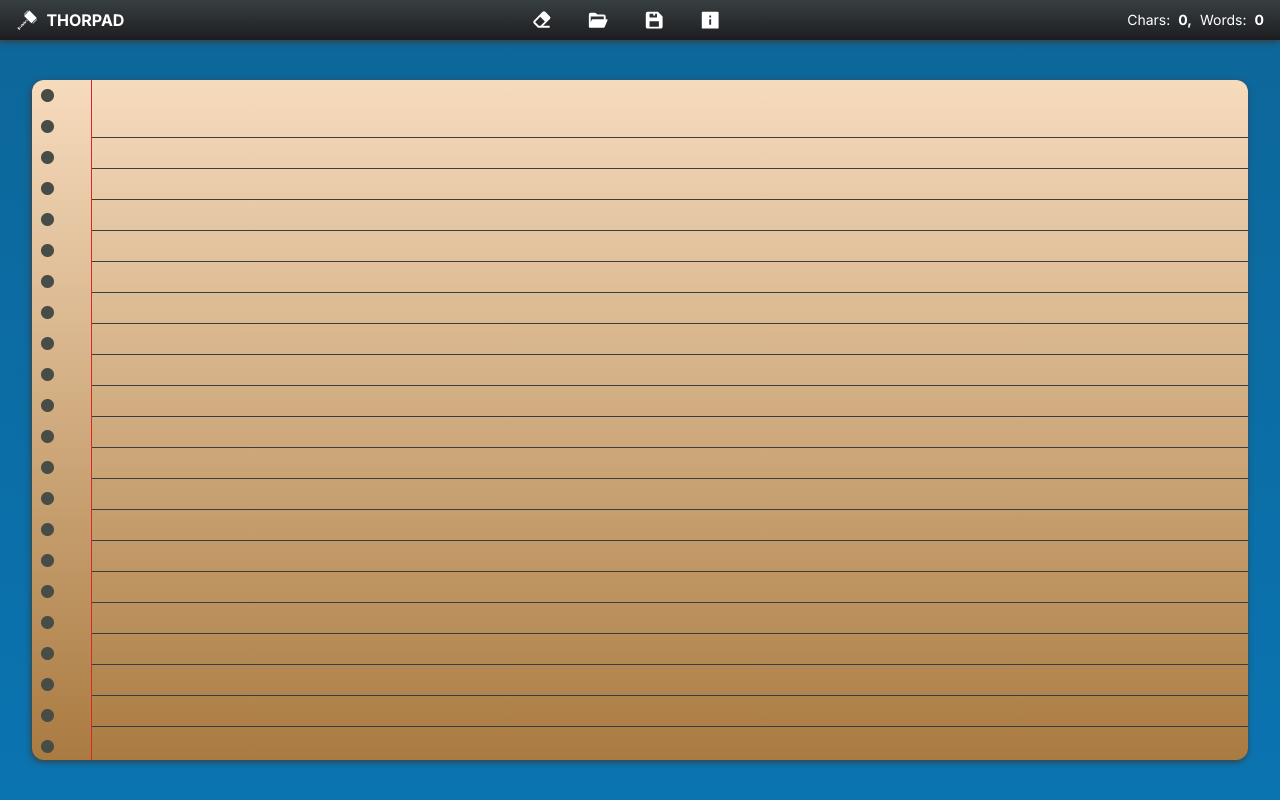
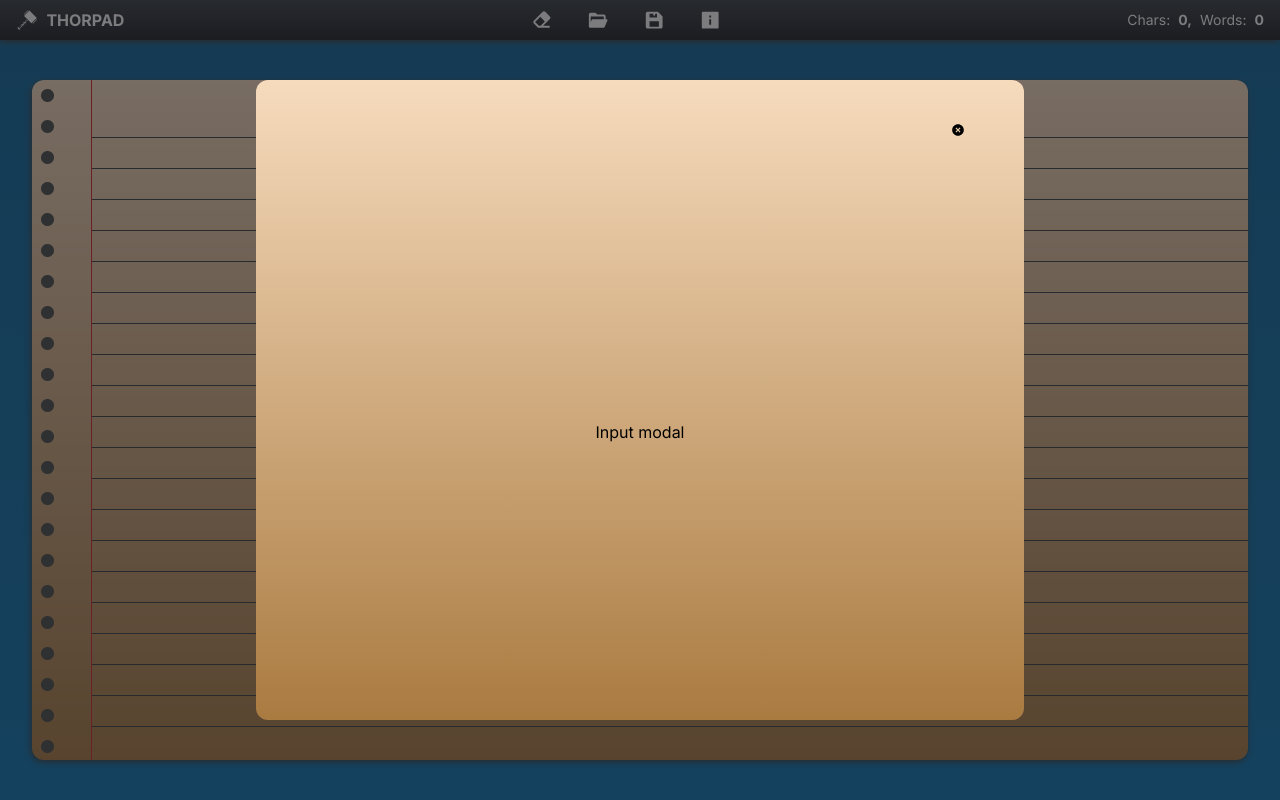
Before and after one commit to patrickgunnar/thorpad-app, a Next.js app: page / in a window 1280 px wide. Both pictures are taken after a click on the button 597 px from the left and 20 px from the top of the page. Built offline with nearby package versions, Linux system fonts and the light colour scheme.

Commit message:
feat: added styles

```diff
--- a/src/components/modal/Modal.tsx
+++ b/src/components/modal/Modal.tsx
@@ -1,13 +1,37 @@
 "use client"
 
+import { RiCloseCircleFill } from "react-icons/ri";
+
+
 interface ModalProps {
+    title: string
     children: React.ReactNode
     onClose: () => void
 }
 
-const Modal: React.FC<ModalProps> = ({ children, onClose }) => {
+const Modal: React.FC<ModalProps> = ({ title, children, onClose }) => {
     return (
-        <div></div>
+        <div className="box-border absolute flex justify-center items-center top-[50%] left-[50%]
+        -translate-x-[50%] -translate-y-[50%] h-full w-full z-50">
+            <div className="box-border relative flex justify-center items-center h-full w-full">
+                <div className="box-border absolute h-full w-full bg-[var(--colour--009)]" onClick={onClose} />
+                <div className="box-border absolute flex flex-col justify-between items-center lg:h-[80%] lg:w-[60%]
+                h-[70%] w-[90%] md:h-[60%] py-6 px-0 md:px-4 rounded-notepad bg-background-notepad">
+                    <div className="box-border flex justify-between items-center px-8 py-2 h-fit w-full">
+                        <label className="relative truncate uppercase font-bold text-sm h-fit w-[80%]">
+                            {title}
+                        </label>
+                        <button className="box-border flex justify-center items-center p-2 h-9 aspect-square
+                        rounded-tools-radius hover:bg-[var(--colour--005)] hover:text-white" onClick={onClose}>
+                            <RiCloseCircleFill className="h-[70%] w-fit" />
+                        </button>
+                    </div>
+                    <div className="box-border flex justify-center items-center px-8 py-2 pb-6 h-[calc(100%-80px)] w-full">
+                        {children}
+                    </div>
+                </div>
+            </div>
+        </div>
     );
 }
 
```
